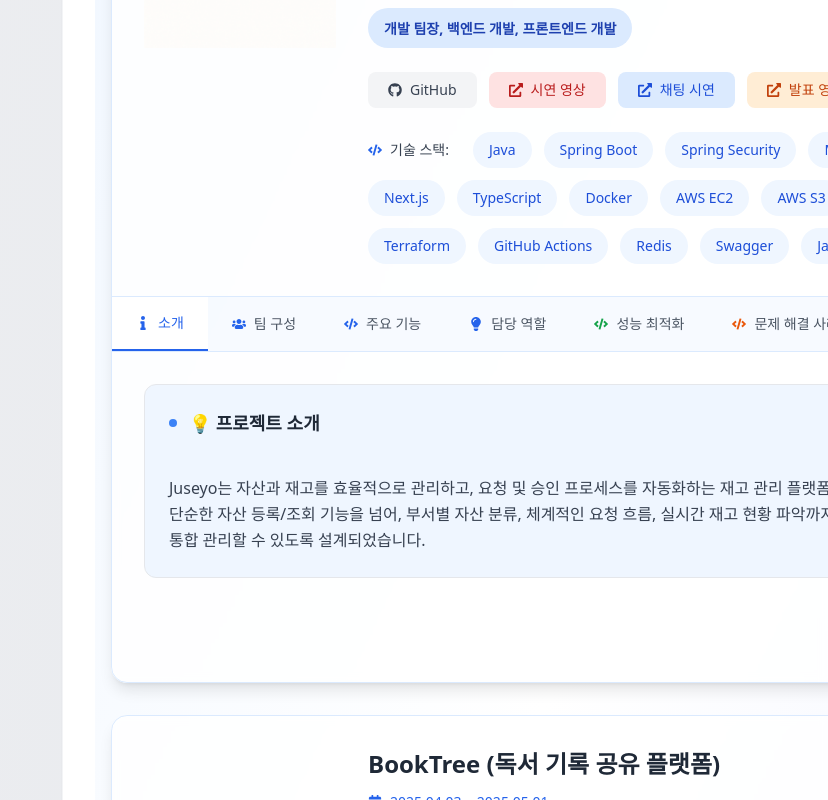
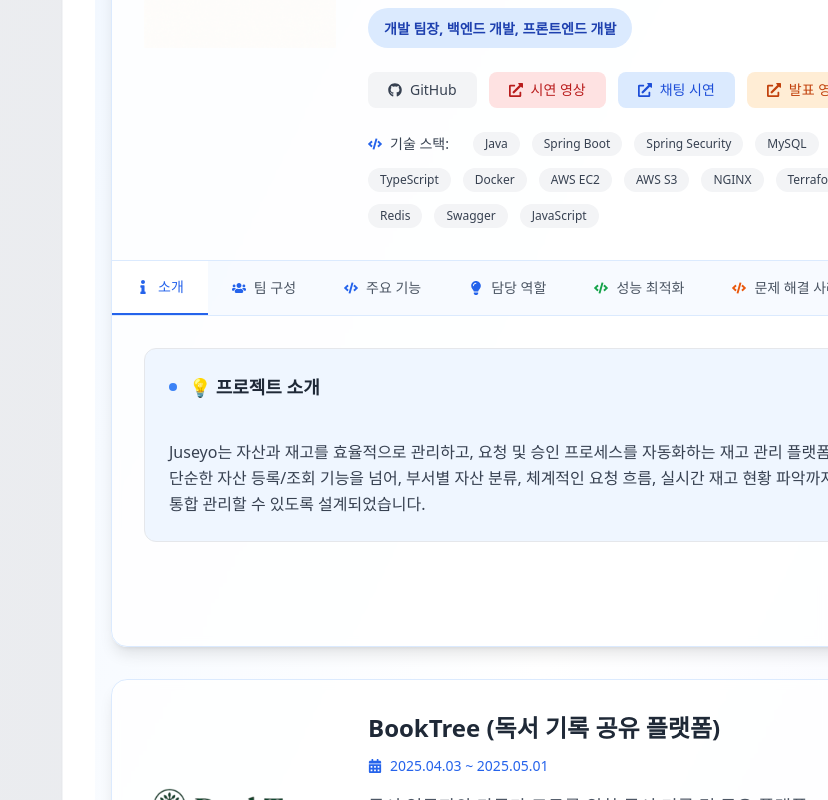
Before and after one commit to treejh/portfolio, a Next.js app: page / in a window 1280 px wide. Shown: the part 5800-6600 px from the top of the page, without its empty margins (452-1280 px from the left). Built offline with nearby package versions, Linux system fonts and the light colour scheme.

Commit message:
디자인 변경

```diff
--- a/src/components/Projects.tsx
+++ b/src/components/Projects.tsx
@@ -258,7 +258,7 @@
         return (
           <div className="space-y-6">
             {project.reflections.map((reflection: Reflection, i: number) => (
-              <div key={i} className="bg-gradient-to-r from-blue-50 to-indigo-50 p-6 rounded-xl border border-blue-100">
+              <div key={i} className="bg-grey p-6 rounded-xl border border-grey-100">
                 <h3 className="font-semibold text-lg text-gray-800 mb-4 flex items-center">
                   <span className="w-2 h-2 bg-blue-500 rounded-full mr-3"></span>
                   {reflection.title}
@@ -500,7 +500,7 @@
                       {project.technologies.map((tech, techIdx) => (
                         <span
                           key={techIdx}
-                          className="px-3 md:px-4 py-2 bg-blue-50 hover:bg-blue-100 text-blue-700 rounded-full text-sm transition-colors font-medium"
+                          className="px-2 md:px-3 py-1 bg-gray-100 hover:bg-gray-200 text-gray-700 rounded-full text-xs transition-colors"
                         >
                           {tech}
                         </span>
```
